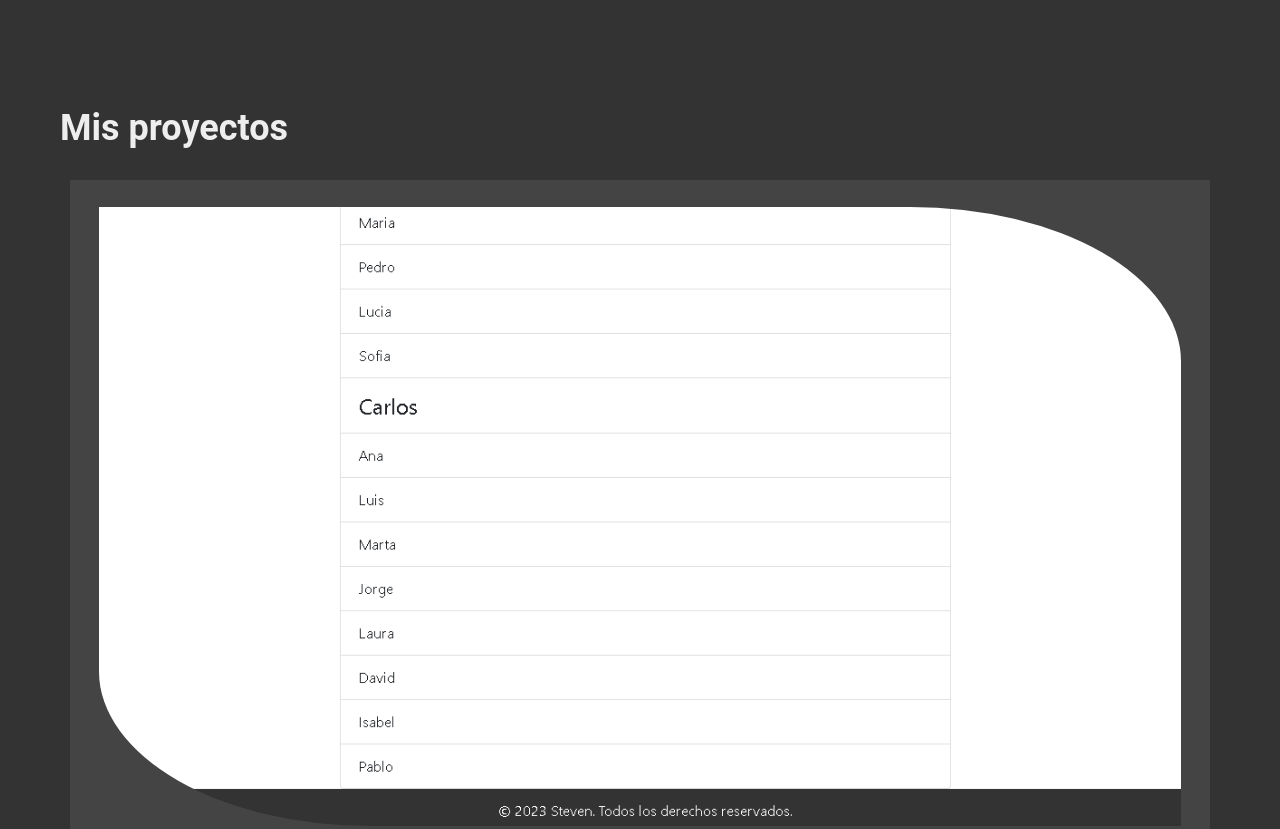
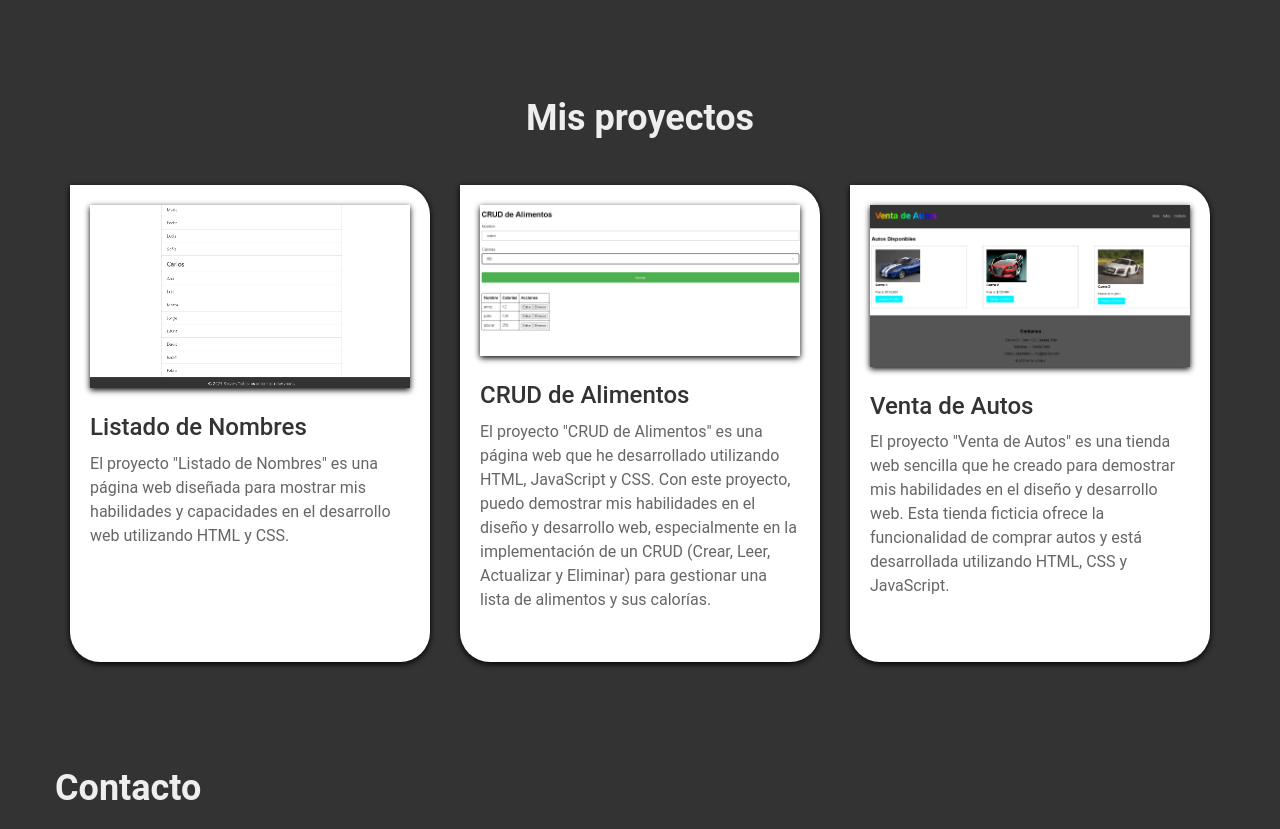
Before and after one commit to StevenP-2019-8372/my_portafolio, a plain HTML site: page index.html in a window 1280 px wide. Shown: the part 1971-2800 px from the top of the page. Drawn offline with nearby package versions, Linux system fonts and the light colour scheme.

Commit message:
proyectos modified

```diff
--- a/estilos.css
+++ b/estilos.css
@@ -298,44 +298,68 @@ footer a {
 
 /* Estilos de la Sección de Proyectos */
 
+#proyectos {
+    padding: 40px 0;
+    background-color: #333;
+}
+
+.container {
+    max-width: 1200px;
+    margin: 0 auto;
+    padding: 0 15px;
+}
+
+h2 {
+    text-align: center;
+    font-size: 36px;
+    margin-bottom: 40px;
+    color: #333;
+}
+
 .proyectos {
     display: flex;
     flex-wrap: wrap;
+    justify-content: center;
 }
 
 .proyecto {
-    flex-basis: calc(50% - 20px);
-    margin: 10px;
-    padding-left: 2.5%;
-    padding-right: 2.5%;
-    padding-bottom: 2.5%;
-    background-color: #444;
+    flex-basis: calc(33.33% - 30px);
+    margin: 15px;
+    padding: 20px;
+    background-color: #fff;
+    box-shadow: 0 2px 6px rgba(0, 0, 0, 1.8);
+    transition: transform 0.3s ease-in-out;
+    border-radius: 0 30px 30px 30px;
+}
+
+.proyecto:hover {
+    transform: translateY(-5px);
+}
+
+.proyecto a {
+    color: #333;
+    text-decoration: none;
 }
 
 .proyecto img {
-    margin-top: 2.5%;
+    margin-bottom: 25px;
     max-width: 100%;
-    margin-bottom: 2.5%;
     height: auto;
-    border-radius: 0 25% 0 25%;
-}
-
-.proyecto .descripcion {
-    padding: 5%;
+    box-shadow: 0 2px 6px rgba(0, 0, 0, 1.8);
 }
 
 .proyecto h3 {
     font-size: 24px;
     margin-bottom: 10px;
-    color: #eee;
+    color: #333;
 }
 
 .proyecto p {
-    font-size: 18px;
+    font-size: 16px;
     line-height: 1.5;
-    margin-bottom: 20px;
-    color: #eee;
+    color: #666;
 }
+
 
 /* Estilos de la Sección de Contacto */
 
--- a/index.html
+++ b/index.html
@@ -190,6 +190,7 @@
         <section id="proyectos">
             <div class="container">
                 <h2>Mis proyectos</h2>
+                <div class="proyectos">
                     <div class="proyecto">
                         <a href="https://github.com/StevenP-2019-8372/listado-de-nombres" target="_blank">
                             <img src="img/p-1.png" alt="Preview de proyecto">
@@ -216,6 +217,7 @@
                         <p>El proyecto "Venta de Autos" es una tienda web sencilla que he creado para demostrar mis
                             habilidades en el diseño y desarrollo web. Esta tienda ficticia ofrece la funcionalidad de
                             comprar autos y está desarrollada utilizando HTML, CSS y JavaScript.</p>
+                    </div>
                 </div>
             </div>
         </section>
```
Lines whose indentation alone changed are shown as unchanged.
